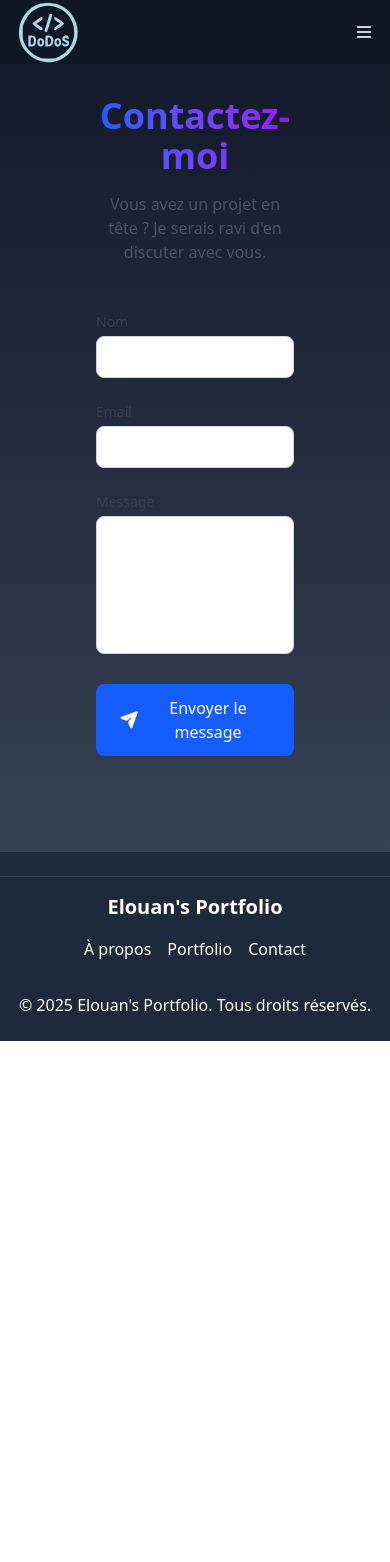
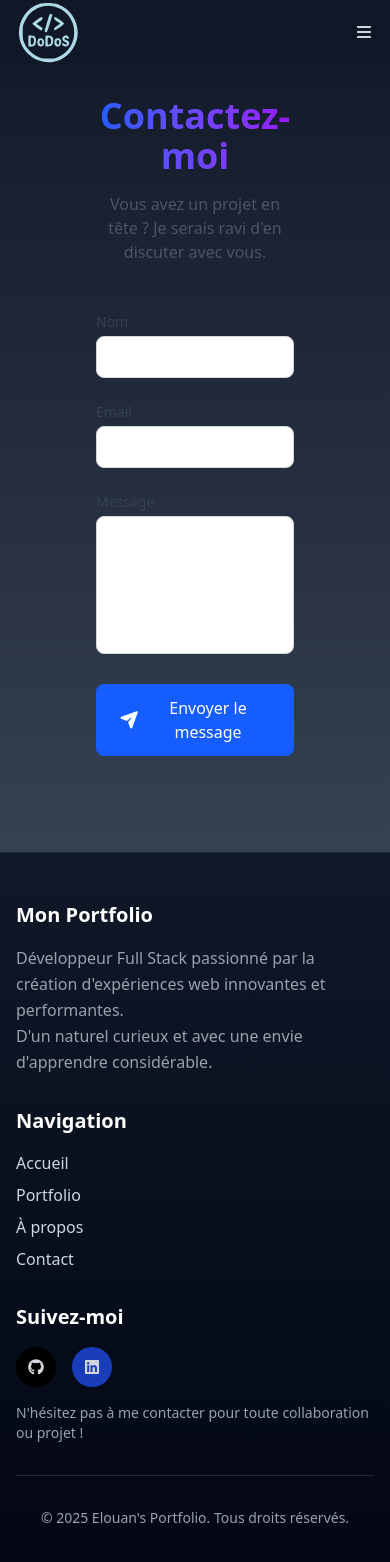
Before and after one commit to DwoDwoS/Portfolio-v.2, a Next.js app in the folder portfolio/: page /contact in a window 390 px wide. Shown: the top 1562 px of the page. Before the commit the page ends 1041 px from the top, so only its background shows below. Built offline with nearby package versions, Linux system fonts and the light colour scheme.

Commit message:
fix: footer is more harmonious, responsive and add social's links to it

```diff
--- a/portfolio/components/Footer.tsx
+++ b/portfolio/components/Footer.tsx
@@ -1,25 +1,87 @@
 import Link from 'next/link';
-
+import { FontAwesomeIcon } from '@fortawesome/react-fontawesome';
+import { faGithub, faLinkedin } from '@fortawesome/free-brands-svg-icons';
 const Footer = () => {
   return (
-    <footer className="bg-gray-800 text-white py-6">
-        <div className="border-t border-gray-700 mb-4">
-            <div className="container mx-auto px-4 py-4 flex flex-col md:flex-row justify-between items-center">
-                <div className="mb-4 md:mb-0">
-                    <Link href="/" className="text-xl font-bold hover:text-blue-400">
-                        Elouan's Portfolio
-                    </Link>
-                </div>
-                <div>
-                    <Link href="/about" className="mx-2 hover:text-blue-400 transition-colors">À propos</Link>
-                    <Link href="/portfolio" className="mx-2 hover:text-blue-400 transition-colors">Portfolio</Link>
-                    <Link href="/contact" className="mx-2 hover:text-blue-400 transition-colors">Contact</Link>
-                </div>
+    <footer className="bg-linear-to-b from-gray-900 to-gray-950 text-gray-300 border-t border-gray-800">
+      <div className="container mx-auto px-4 py-12">
+        <div className="grid grid-cols-1 md:grid-cols-[2fr_1fr_1fr] lg:grid-cols-[3fr_1fr_1.5fr] gap-8 md:gap-6 lg:gap-12 mb-8">
+          <div className="space-y-4">
+            <h3 className="text-xl font-bold text-white mb-4">
+              Mon Portfolio
+            </h3>
+            <p className="text-gray-400 leading-relaxed">
+              Développeur Full Stack passionné par la création d'expériences web innovantes et performantes. <br/>
+              D'un naturel curieux et avec une envie d'apprendre considérable.
+            </p>
+          </div>
+
+          <div className="space-y-4">
+            <h3 className="text-xl font-bold text-white mb-4">Navigation</h3>
+            <nav className="flex flex-col space-y-2">
+              <Link
+                href="/"
+                className="hover:text-blue-400 transition-colors duration-200 hover:translate-x-1 inline-block"
+              >
+                Accueil
+              </Link>
+              <Link
+                href="/portfolio"
+                className="hover:text-blue-400 transition-colors duration-200 hover:translate-x-1 inline-block"
+              >
+                Portfolio
+              </Link>
+              <Link
+                href="/about"
+                className="hover:text-blue-400 transition-colors duration-200 hover:translate-x-1 inline-block"
+              >
+                À propos
+              </Link>
+              <Link
+                href="/contact"
+                className="hover:text-blue-400 transition-colors duration-200 hover:translate-x-1 inline-block"
+              >
+                Contact
+              </Link>
+            </nav>
+          </div>
+
+          <div className="space-y-4">
+            <h3 className="text-xl font-bold text-white mb-4">Suivez-moi</h3>
+            <div className="flex gap-4">
+              <a
+                href="https://github.com/DwoDwoS"
+                target="_blank"
+                rel="noopener noreferrer"
+                className="w-10 h-10 bg-black hover:bg-gray-800 rounded-full flex items-center justify-center transition-all duration-300 hover:scale-110"
+                aria-label="GitHub"
+              >
+                <FontAwesomeIcon icon={faGithub} className="h-5" />
+              </a>
+              <a
+                href="https://linkedin.com/in/elouan-gauriaud"
+                target="_blank"
+                rel="noopener noreferrer"
+                className="w-10 h-10 bg-blue-800 hover:bg-blue-600 rounded-full flex items-center justify-center transition-all duration-300 hover:scale-110"
+                aria-label="LinkedIn"
+              >
+                <FontAwesomeIcon icon={faLinkedin} className="h-5" />
+              </a>
             </div>
+            <p className="text-sm text-gray-400 mt-4">
+              N'hésitez pas à me contacter pour toute collaboration ou projet !
+            </p>
+          </div>
         </div>
-        <div className="container mx-auto px-4 text-center">
-            <p>&copy; {new Date().getFullYear()} Elouan's Portfolio. Tous droits réservés.</p>
+
+        <div className="border-t border-gray-800 pt-8">
+          <div className="flex flex-col md:flex-row justify-between items-center gap-4">
+            <p className="text-sm text-gray-400 mx-auto">
+              &copy; {new Date().getFullYear()} Elouan's Portfolio. Tous droits réservés.
+            </p>
+          </div>
         </div>
+      </div>
     </footer>
   );
 }
```
